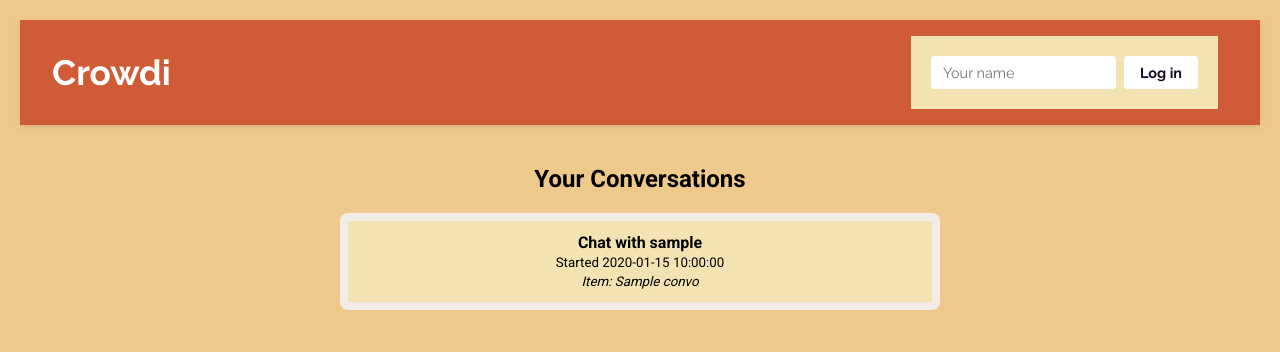
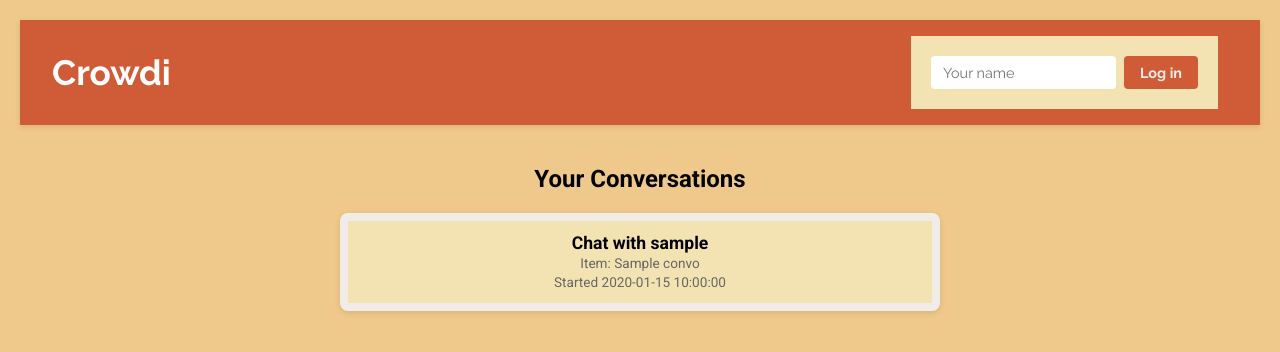
Before and after one commit to nwegmann/Crowdi, a FastAPI app: template app/templates/conversations.html in a window 1280 px wide. Shown: the top 352 px of the page. Run offline with FastAPI, Linux system fonts and the light colour scheme; the template is opened without the code that fills it: most values are stand-ins (such as "Sample title", 1, 10 or a date in 2020); some libraries are stand-ins or nearby versions.

Commit message:
Aesthetic changes

```diff
--- a/app/static/style.css
+++ b/app/static/style.css
@@ -138,6 +138,10 @@ form {
     padding: 20px;
 }
 
+.form-container button:hover {
+    background-color: var(--dar_purple);
+}
+
 .tabs {
     display: flex;
     justify-content: flex-end;
@@ -219,8 +223,8 @@ form {
 
 .login-inline button {
     padding: 8px 16px;
-    background-color: white;
-    color: #150a2c;
+    background-color: var(--flame);
+    color: var(--isabelline);
     border: none;
     border-radius: 4px;
     font-weight: bold;
@@ -417,10 +421,25 @@ form {
     text-decoration: none;
     color: inherit;
     margin-bottom: 12px;
+    box-shadow: 0 2px 6px rgba(0, 0, 0, 0.1);
 }
 
+
 .conversation-card:hover {
-    border-color: var(--dar_purple);
+    border-color: var(--flame);
+}
+
+.conversation-card strong {
+    font-size: 1.1rem;
+}
+
+.conversation-card span {
+    font-size: 1rem;
+}
+
+.conversation-card small {
+    font-size: 0.85rem;
+    color: #666;
 }
 
 .filter-form {
--- a/app/templates/conversations.html
+++ b/app/templates/conversations.html
@@ -12,10 +12,10 @@
         {% endif %}
         <strong>Chat with {% if convo.user1 == user_id %}{{ convo.username2 }}{% else %}{{ convo.username1 }}{% endif
             %}</strong><br>
-        <small>Started {{ convo.created_at }}</small><br>
         {% if convo.item_name %}
-        <small><em>Item: {{ convo.item_name }}</em></small>
+        <small>Item: {{ convo.item_name }}</small><br>
         {% endif %}
+        <small>Started {{ convo.created_at }}</small>
     </a>
     {% endfor %}
     {% else %}
```
